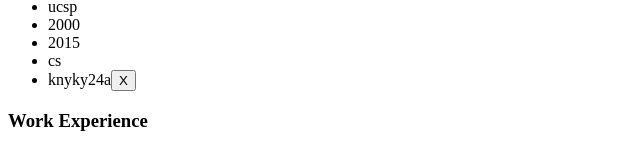
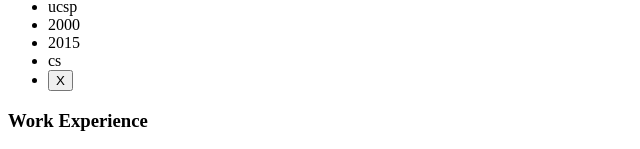
Before and after one commit to Montenegrojds/cvapp, a React (Create React App) app: page / in a window 1280 px wide. Shown: the part 386-535 px from the top of the page, without its empty margins (0-640 px from the left). Built offline with nearby package versions, Linux system fonts and the light colour scheme.

Commit message:
remove id from de delete button

```diff
--- a/src/components/education.js
+++ b/src/components/education.js
@@ -100,7 +100,6 @@ class Education extends React.Component {
                         <li>{info.to}</li>
                         <li>{info.degree}</li>
                         <li>
-                            {info.id}
                             <button onClick={()=> this.deleteEducation(info.id)}>
                                 X
                             </button>
```
